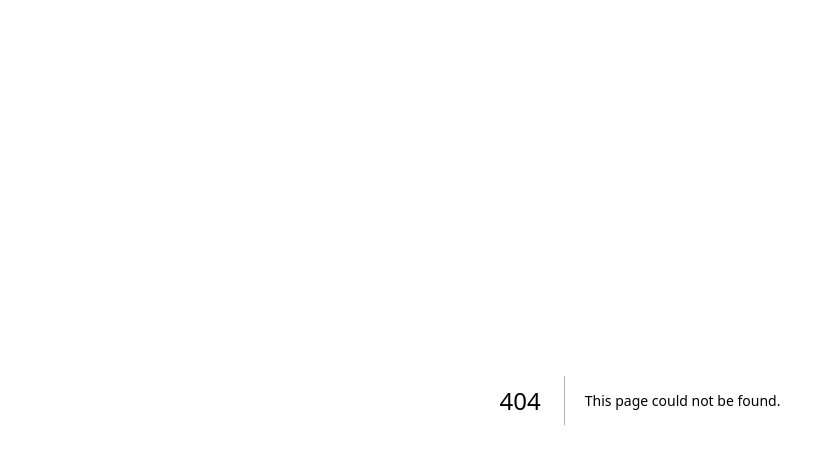
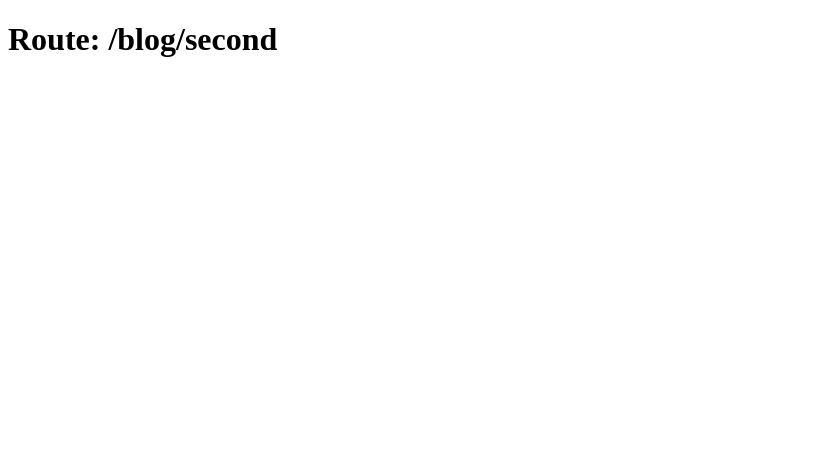
Before and after one commit to ChotaliyaYash/Next-JS-Practice, a Next.js app in the folder next_practice_one/: page /blog/second in a window 1280 px wide. Before the commit this address had no page. Shown: the top 464 px of the page, without its empty margins (0-835 px from the left). Built offline with nearby package versions, Linux system fonts and the light colour scheme.

Commit message:
nested routing done

```diff
--- /dev/null
+++ b/next_practice_one/src/app/blog/second/page.tsx
@@ -0,0 +1,11 @@
+import React from 'react'
+
+const Second = () => {
+  return (
+    <div>
+        <h1>Route: /blog/second</h1>
+    </div>
+  )
+}
+
+export default Second
```
Also changed, not shown: next_practice_one/src/app/blog/first/page.tsx (added, +11 -0 lines), next_practice_one/src/app/blog/page.tsx (added, +11 -0 lines).
